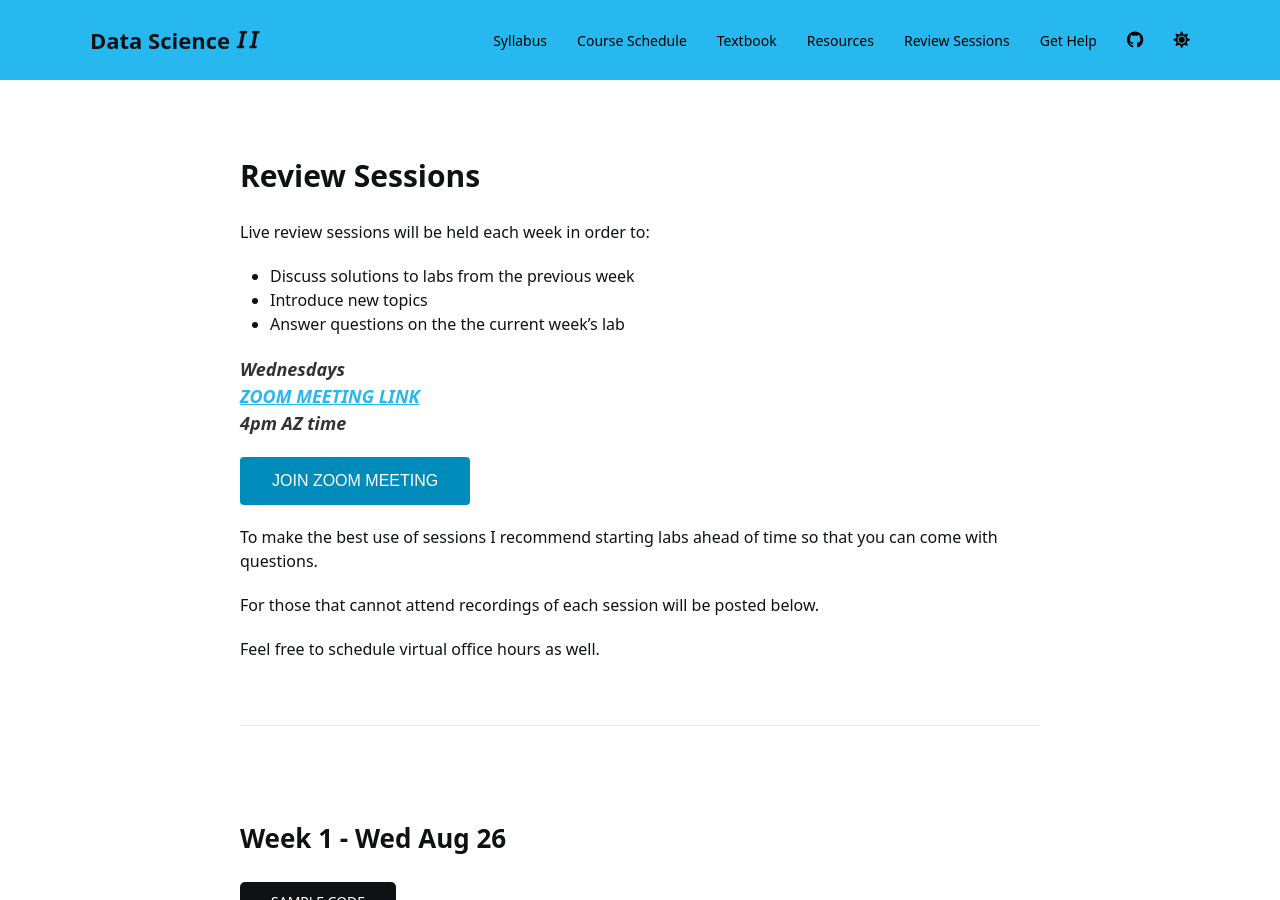
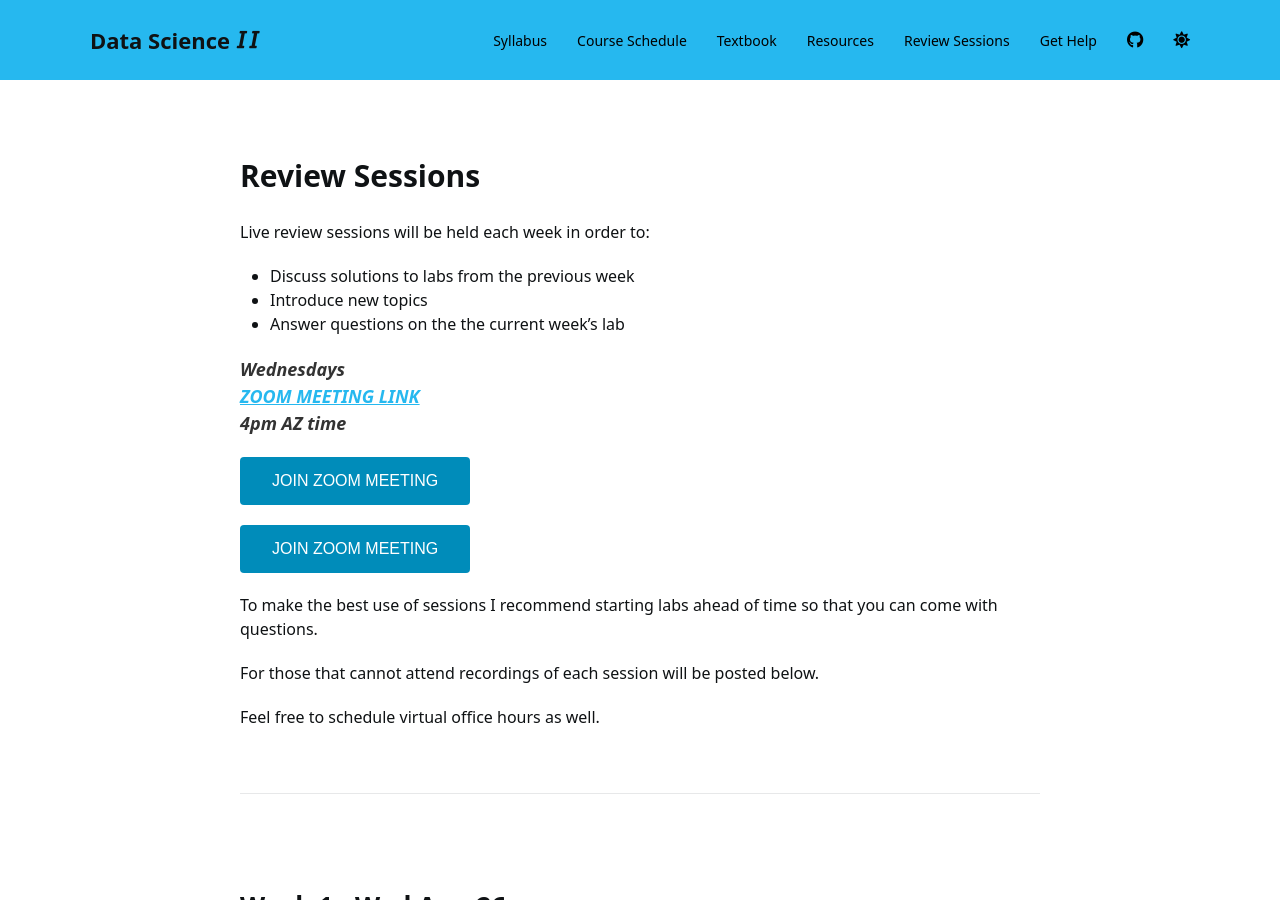
Before and after one commit to DS4PS/cpp-527-fall-2020, a Jekyll site: the page built from review.md, in a window 1280 px wide and 900 px high. Built offline with Jekyll 4.4.1, drawn with Linux system fonts in a browser that asks for light colours; nearby versions of some CDN libraries; a script bundle is joined from its source files by our own code; library files that are not in the unit come from our copies; a style sheet for code colours, icons or effects is not loaded.

Commit message:
Update review.md

```diff
--- a/review.md
+++ b/review.md
@@ -18,8 +18,9 @@
 > [**ZOOM MEETING LINK**](https://asu.zoom.us/j/93504639301)
 > **4pm AZ time**
 
-<button class="zoom" href="https://asu.zoom.us/j/93504639301">JOIN ZOOM MEETING</button>
+<button class="zoom" onclick="href='https://asu.zoom.us/j/93504639301'">JOIN ZOOM MEETING</button>
 
+<a href='https://asu.zoom.us/j/93504639301'> <button class="zoom">JOIN ZOOM MEETING</button></a>
 
 
 
```
